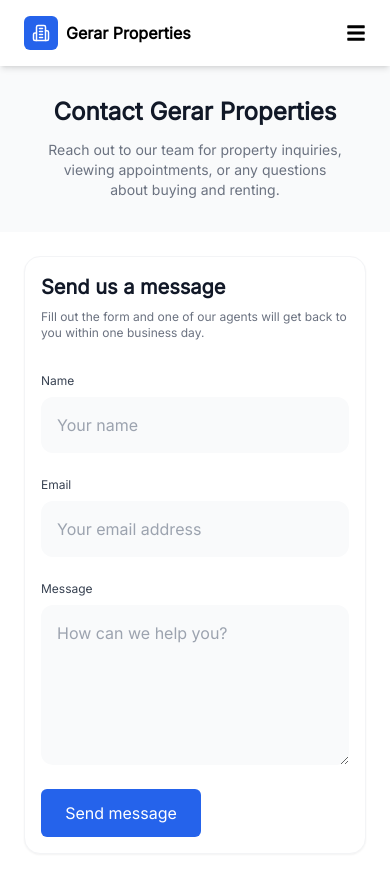
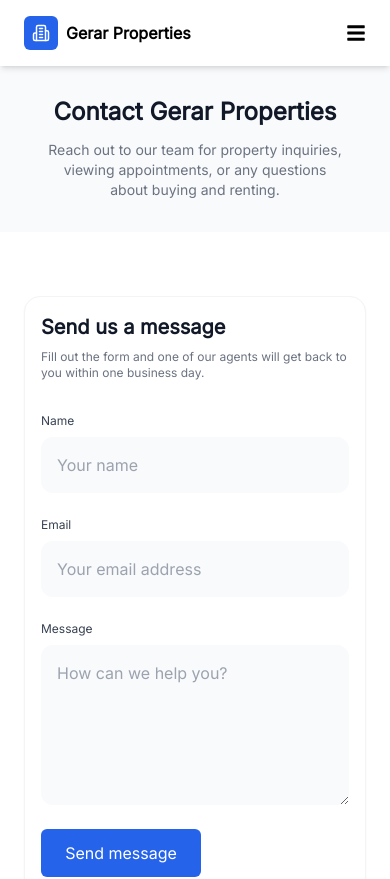
Before and after one commit to Prosper-ekube/Gerar-Properties, a React (Vite) app: page /contact in a window 390 px wide. Shown: the top 879 px of the page. Built offline with nearby package versions, Linux system fonts and the light colour scheme.

Commit message:
style(contact): add py-10 padding to contact section

```diff
--- a/src/pages/contact/Contact.tsx
+++ b/src/pages/contact/Contact.tsx
@@ -11,7 +11,7 @@ const Contact: React.FC = () => {
             <Navbar />
             <main className="flex flex-col font-inter">
                 <Header />
-                <section className="flex flex-col lg:flex-row lg:items-stretch lg:justify-between lg:gap-7 w-full max-w-7xl mx-auto lg:py-20 lg:px-6">
+                <section className="flex flex-col lg:flex-row lg:items-stretch lg:justify-between lg:gap-7 w-full max-w-7xl mx-auto py-10 lg:py-20 lg:px-6">
                     <ContactForm />
                     <div className="flex flex-col lg:flex-1 lg:gap-7 w-full">
                         <ContactDetails />
```
